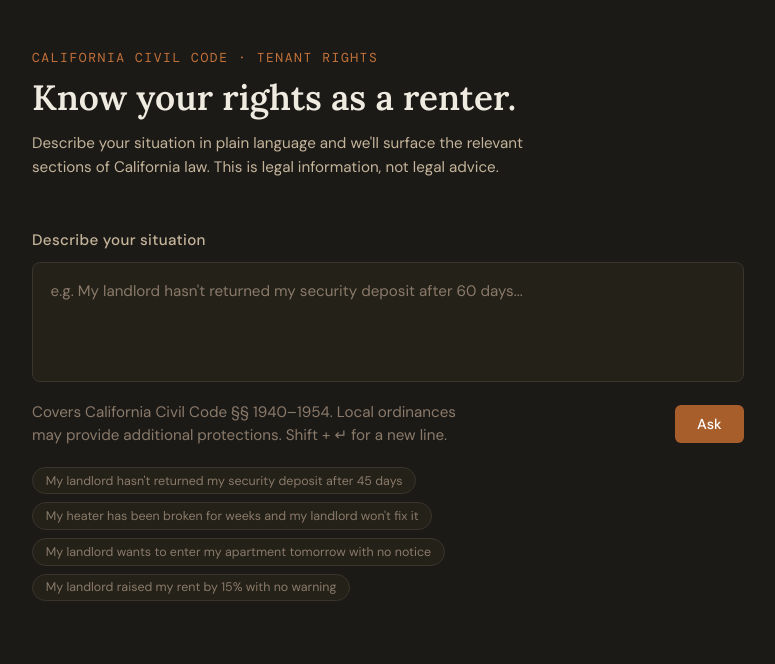
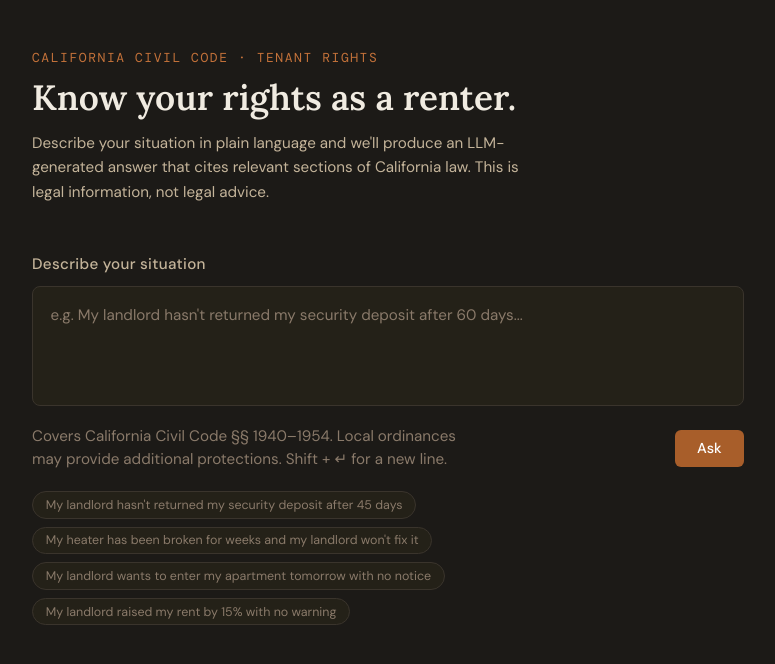
Before and after one commit to RichardGabelman/ca-tenant-law-rag, a React (Vite) app in the folder frontend/: page / in a window 1280 px wide. Shown: the top 664 px of the page, without its empty margins (252-1027 px from the left). Built offline with nearby package versions, Linux system fonts and the light colour scheme; no server answers.

Commit message:
chore: update header description

```diff
--- a/frontend/src/components/Header.jsx
+++ b/frontend/src/components/Header.jsx
@@ -6,7 +6,7 @@ export default function Header() {
       <p className="header-eyebrow">California Civil Code · Tenant Rights</p>
       <h1 className="header-title">Know your rights as a renter.</h1>
       <p className="header-subtitle">
-        Describe your situation in plain language and we'll surface the relevant
+        Describe your situation in plain language and we'll produce an LLM-generated answer that cites relevant
         sections of California law. This is legal information, not legal advice.
       </p>
     </header>
```
